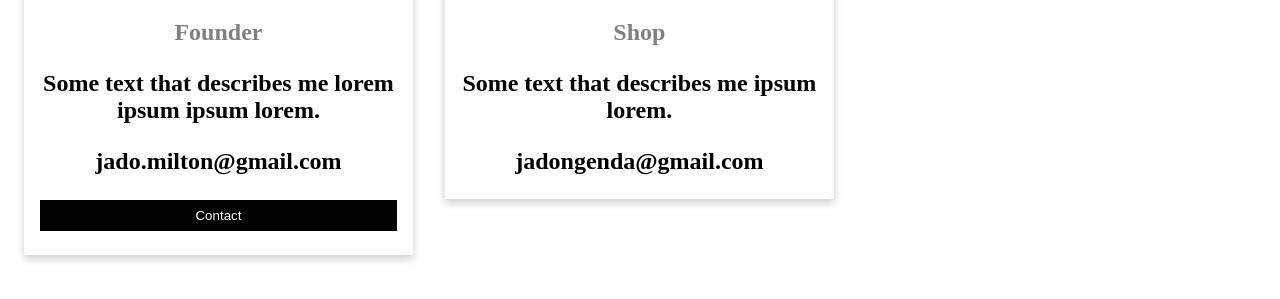
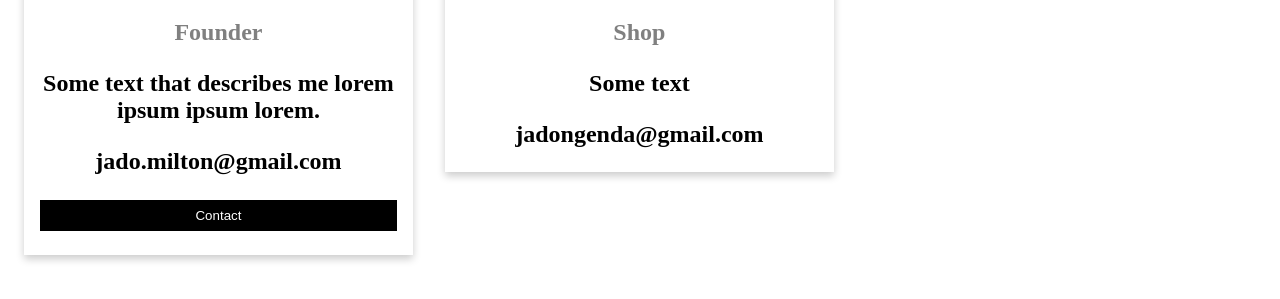
Before and after one commit to IradJean/WebAs01, a plain HTML site: page about.html in a window 1280 px wide. Shown: the part 646-945 px from the top of the page. Drawn offline with Linux system fonts and the light colour scheme.

Commit message:
added changes

```diff
--- a/about.html
+++ b/about.html
@@ -39,7 +39,7 @@
                   <div class="container">
                     <h2>Nadicollection</h2>
                     <p class="title">Shop</p>
-                    <p>Some text that describes me ipsum lorem.</p>
+                    <p>Some text</p>
                     <p>jadongenda@gmail.com</p>
                   </div>
                 </div>
```
